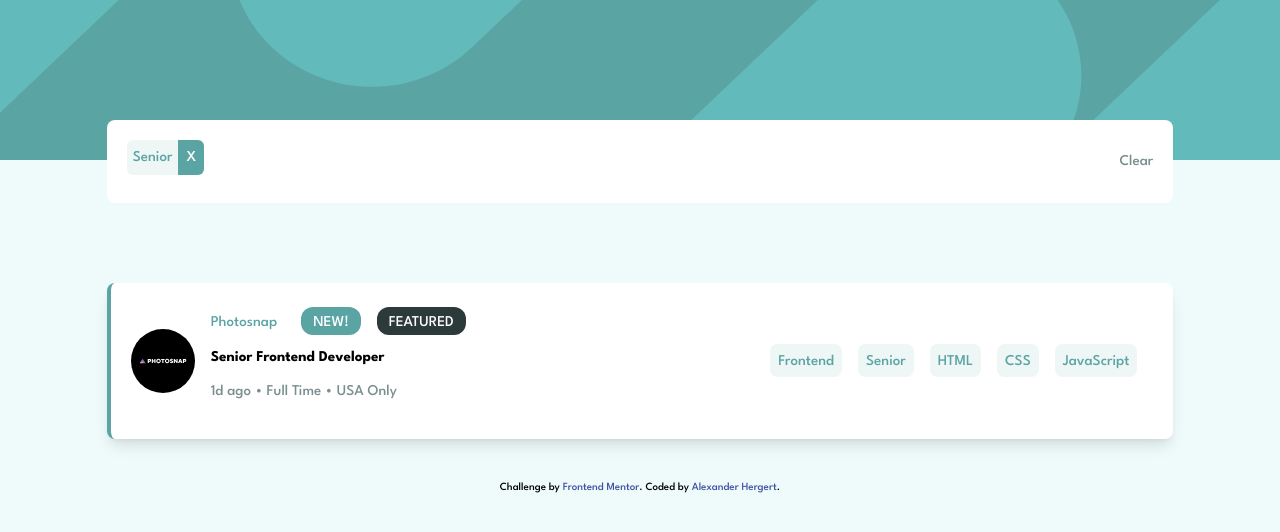
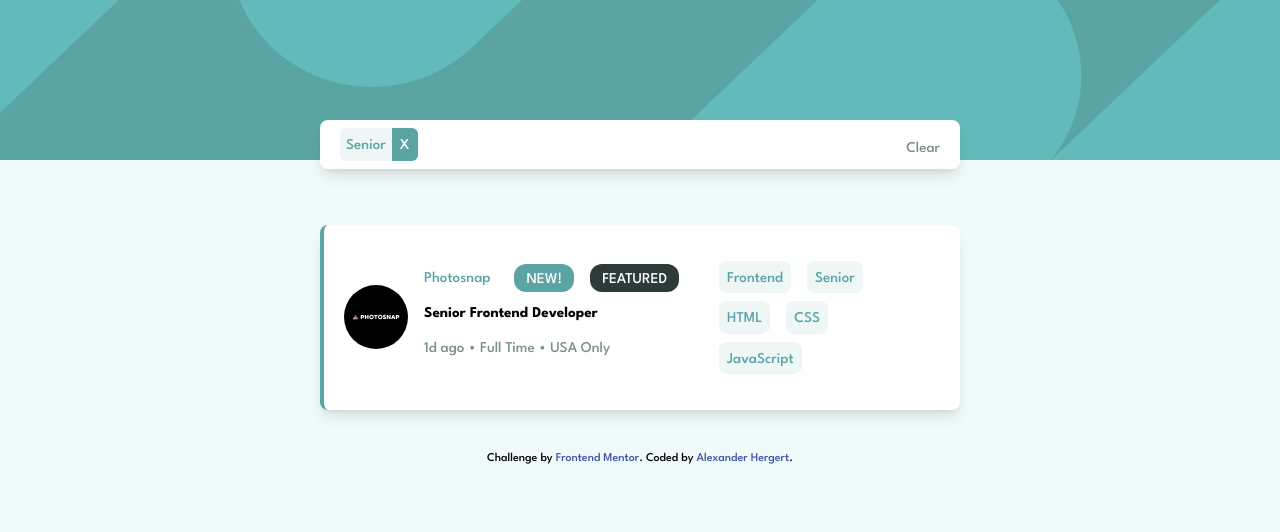
Before and after one commit to alexander-hergert/static-job-listings, a React (Vite) app: page / in a window 1280 px wide. Both pictures are taken after a click on the button "Senior". Shown: the top 532 px of the page. Built offline with nearby package versions, Linux system fonts and the light colour scheme.

Commit message:
Add active states and check accessibility. Make changes to responsivness.

```diff
--- a/index.html
+++ b/index.html
@@ -9,7 +9,7 @@
     <link rel="stylesheet" href="/styles/style.css" />
   </head>
   <body>
-    <header></header>
+    <header><h1 style="display: none">Job Listings</h1></header>
     <div id="root"></div>
     <footer class="attribution">
       Challenge by
--- a/public/styles/style.css
+++ b/public/styles/style.css
@@ -35,7 +35,7 @@ footer {
 }
 
 .attribution {
-  font-size: 11px;
+  font-size: 12px;
   text-align: center;
 }
 .attribution a {
--- a/src/components/Filters/Filter.jsx
+++ b/src/components/Filters/Filter.jsx
@@ -12,16 +12,18 @@ const Filter = ({ item }) => {
   };
 
   return (
-    <div className="flex mr-2 mb-2">
+    <div className="flex mr-4 mb-2">
       <h3
         ref={filter}
-        className="bg-neutral-filter-tablets text-primary p-1.5 rounded-l-md"
+        className="bg-neutral-filter-tablets text-primary p-1.5 pb-1
+        rounded-l-md"
       >
         {item}
       </h3>
       <button
         onClick={handleClick}
-        className="bg-primary text-white p-1.5 px-2 rounded-r-md"
+        className="bg-primary text-white p-1.5 px-2 pb-1
+        rounded-r-md hover:bg-neutral-very-dark"
       >
         X
       </button>
--- a/src/components/Filters/Filters.jsx
+++ b/src/components/Filters/Filters.jsx
@@ -11,14 +11,21 @@ const Filters = () => {
 
   return (
     filters.length > 0 && (
-      <section className="flex justify-between bg-white w-10/12 m-auto relative bottom-10 rounded-lg items-center p-5">
+      <section
+        className="flex justify-between shadow-lg bg-white w-10/12
+      m-auto relative bottom-10 rounded-lg items-center px-5 pt-2 md:w-6/12"
+      >
         <div className="flex flex-wrap">
           {filters.map((item) => (
             <Filter key={item} item={item} />
           ))}
         </div>
         <div>
-          <p className="text-neutral-dark" onClick={handleClick}>
+          <p
+            className="text-neutral-dark hover:cursor-pointer
+           hover:text-primary hover:underline"
+            onClick={handleClick}
+          >
             Clear
           </p>
         </div>
--- a/src/components/Jobs/Job/FilterTabs.jsx
+++ b/src/components/Jobs/Job/FilterTabs.jsx
@@ -21,13 +21,15 @@ const FilterTabs = ({ job }) => {
     <div className="mt-2 flex flex-wrap">
       <button
         onClick={() => handleFilter(role)}
-        className="mr-4 mb-2 text-primary p-1 pt-1.5 px-2 bg-neutral-filter-tablets rounded-lg"
+        className="mr-4 mb-2 text-primary p-1 pt-1.5 px-2
+         bg-neutral-filter-tablets rounded-lg hover:bg-primary hover:text-white"
       >
         {role}
       </button>
       <button
         onClick={() => handleFilter(level)}
-        className="mr-4 mb-2 text-primary p-1 pt-1.5 px-2 bg-neutral-filter-tablets rounded-lg"
+        className="mr-4 mb-2 text-primary p-1 pt-1.5 px-2
+         bg-neutral-filter-tablets rounded-lg hover:bg-primary hover:text-white"
       >
         {level}
       </button>
@@ -35,7 +37,8 @@ const FilterTabs = ({ job }) => {
         <button
           onClick={() => handleFilter(language)}
           key={language}
-          className="mr-4 mb-2 text-primary p-1 pt-1.5 px-2 bg-neutral-filter-tablets rounded-lg"
+          className="mr-4 mb-2 text-primary p-1 pt-1.5 px-2
+           bg-neutral-filter-tablets rounded-lg hover:bg-primary hover:text-white"
         >
           {language}
         </button>
@@ -44,7 +47,8 @@ const FilterTabs = ({ job }) => {
         <button
           onClick={() => handleFilter(tool)}
           key={tool}
-          className="mr-4 mb-2 text-primary p-1 pt-1.5 px-2 bg-neutral-filter-tablets rounded-lg"
+          className="mr-4 mb-2 text-primary p-1 pt-1.5 px-2
+           bg-neutral-filter-tablets rounded-lg hover:bg-primary hover:text-white"
         >
           {tool}
         </button>
--- a/src/components/Jobs/Job/Infos.jsx
+++ b/src/components/Jobs/Job/Infos.jsx
@@ -20,7 +20,7 @@ const Infos = ({ job }) => {
             </span>
           )}
         </h3>
-        <h3 className="font-bold my-3">{job.position}</h3>
+        <h3 className="font-bold my-3 hover:text-primary cursor-pointer">{job.position}</h3>
         <p className="text-neutral-dark mb-2">{`${job.postedAt} • ${job.contract} • ${job.location}`}</p>
       </div>
     </div>
--- a/src/components/Jobs/Jobs.jsx
+++ b/src/components/Jobs/Jobs.jsx
@@ -38,13 +38,13 @@ const Jobs = () => {
   });
 
   return filters.length < 1 ? (
-    <section className="w-10/12 m-auto">
+    <section className="w-10/12 m-auto md:w-6/12">
       {data?.map((job) => {
         return <Job key={job.id} job={job} />;
       })}
     </section>
   ) : (
-    <section className="w-10/12 m-auto">
+    <section className="w-10/12 m-auto -mt-6 md:w-6/12">
       {filteredJobs?.map((job) => {
         return <Job key={job.id} job={job} />;
       })}
--- a/src/context.jsx
+++ b/src/context.jsx
@@ -1,21 +1,15 @@
 import { useContext, createContext, useState } from "react";
-
 
 const AppContext = createContext();
 
 export const AppProvider = ({ children }) => {
   const [filters, setFilters] = useState([]);
-  const [filteredJobs, setFilteredJobs] = useState(null);
-
 
   return (
     <AppContext.Provider
       value={{
         filters,
         setFilters,
-        filteredJobs,
-        setFilteredJobs,
-
       }}
     >
       {children}
```
